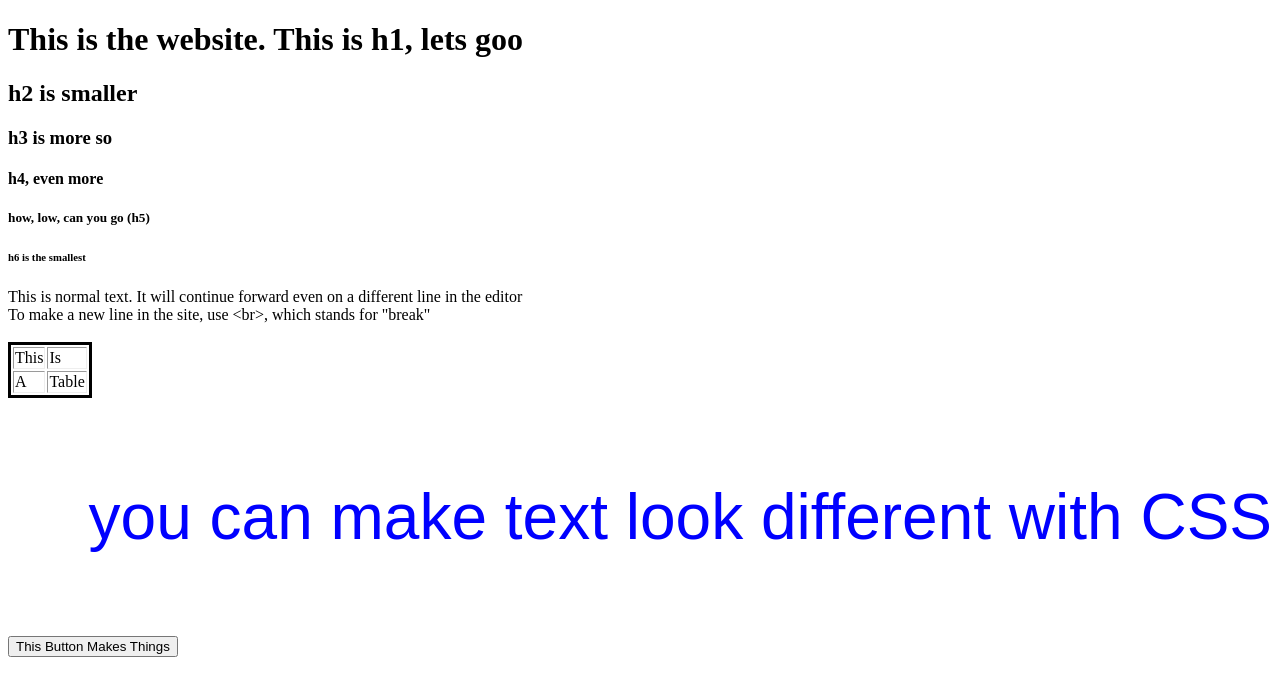
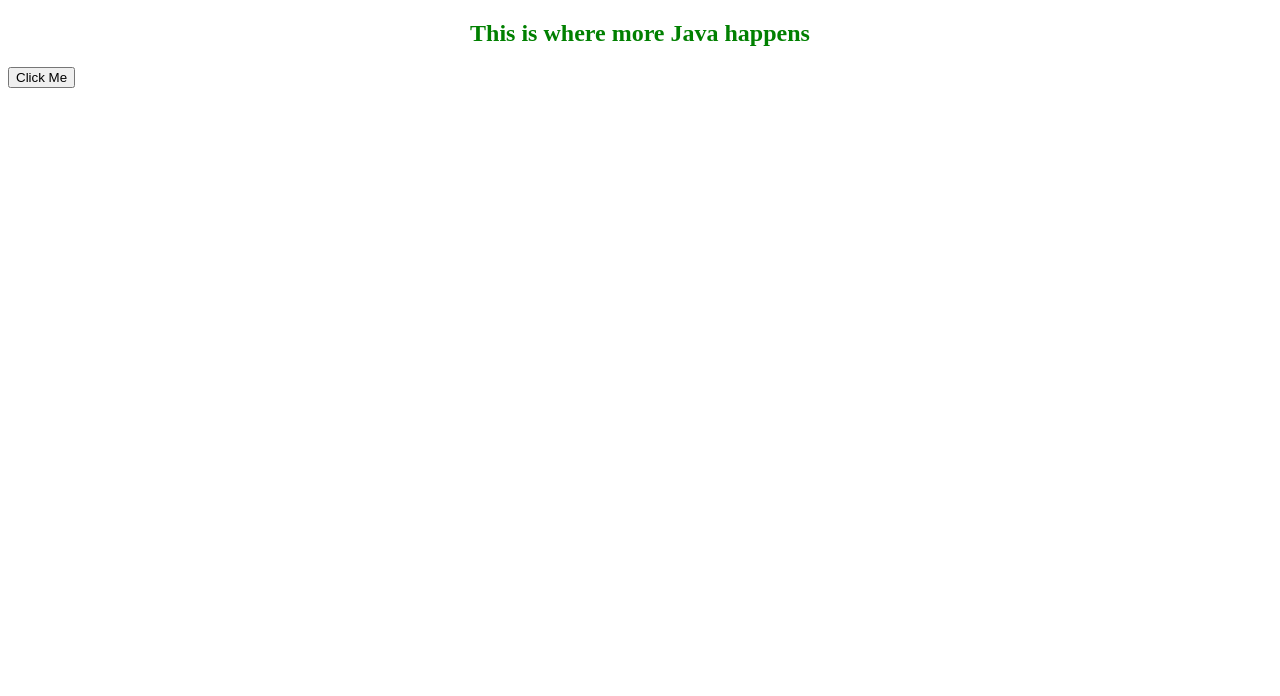
Before and after one commit to Tysonosaurus/Tysonosaurus.github.io, a plain HTML site: page index.html in a window 1280 px wide. Drawn offline with Linux system fonts and the light colour scheme.

Commit message:
Update index.html

```diff
--- a/index.html
+++ b/index.html
@@ -1,60 +1,32 @@
  <!DOCTYPE html>
  <html>
      <head>
-        <meta charset="utf-8">
-
-        <title>Welcome to the site</title>
-
-        <!-- Load external CSS styles -->
-       <!-- <link rel="stylesheet" href="styles.css"> -->
-
+         <title> finna Java it </title>
      </head>
 
      <body>
 
-    <h1>This is the website. This is h1, lets goo </h1>
-    <h2> h2 is smaller </h2>
-    <h3> h3 is more so </h3>
-    <h4> h4, even more </h4>
-    <h5> how, low, can you go (h5) </h5>
-    <h6> h6 is the smallest </h6>
-    This is normal text.
-    It will continue forward even on a different line in the editor
-
-    <br>
-
-    To make a new line in the site, use &ltbr&gt, which stands for "break"
-   <br>
-   <br>
-   <table border="1" style="border:solid;">
-   <tr>
-      <td>This</td><td>Is</td>
-   </tr>
-   <tr>
-      <td>A</td><td>Table</td>
-   </tr>
-   </table>
-
-   <br>
-
-  <p style="color:blue;font-size:400%;font-family:arial;text-align:right;"> you can make text look different with CSS </p>
-
-<br>
+     <h2 style="color:green;text-align:center;">
+     This is where more Java happens
+     </h2>
 
      <script type="text/javascript">
 
-function addThings()
-{
-document.getElementById("id").innerHTML = "Things";
+     function myPrompt() {
+        var person = prompt("Please enter your name",);
+        if (person != "") {
+            document.getElementById("test").innerHTML =
+            "Hello " + person + "! How are you today?";
+         }
      }
 
      </script>
 
+     <button onlcick="myPrompt()">Click Me</button>
 
+     <p id="test"></p>
 
-  <button onclick="addThings() ;">This Button Makes Things</button>
-
-  <p id="id"></p>
+     <br>
 
      </body>
  </html>
```
Lines whose indentation alone changed are shown as unchanged.
